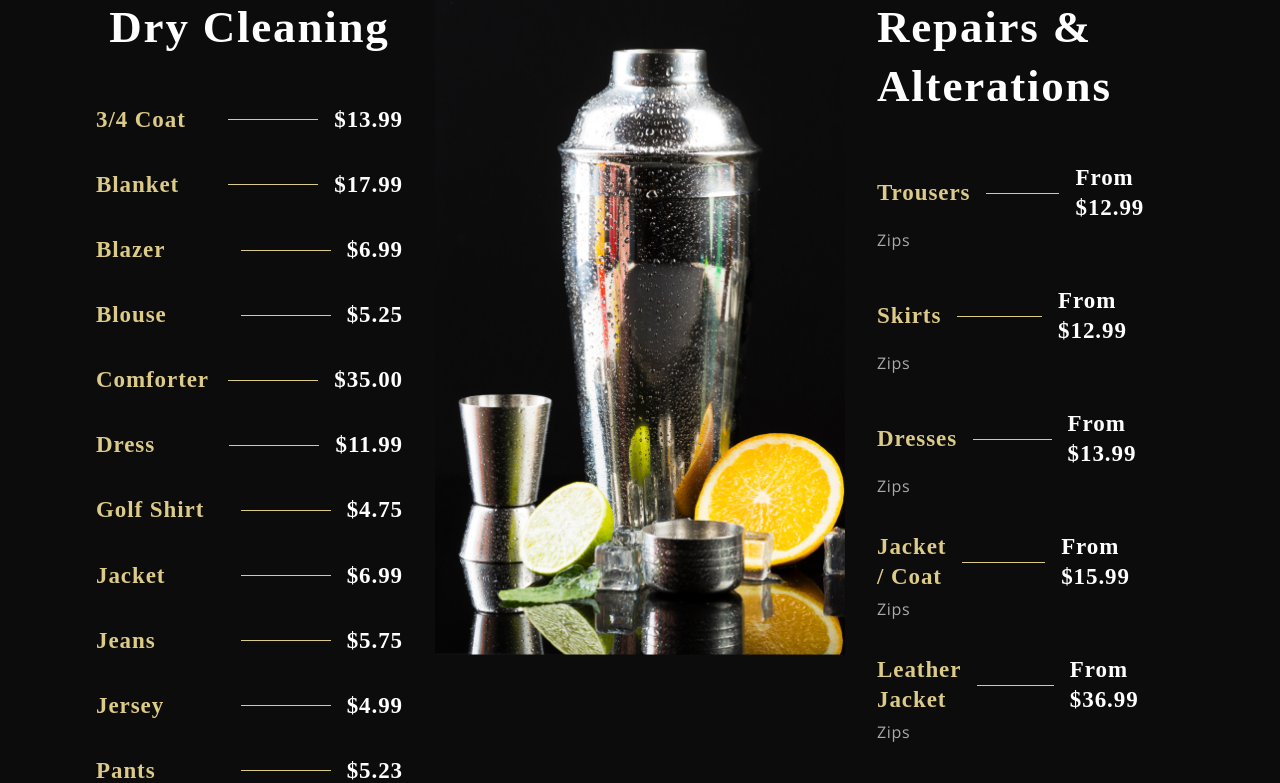
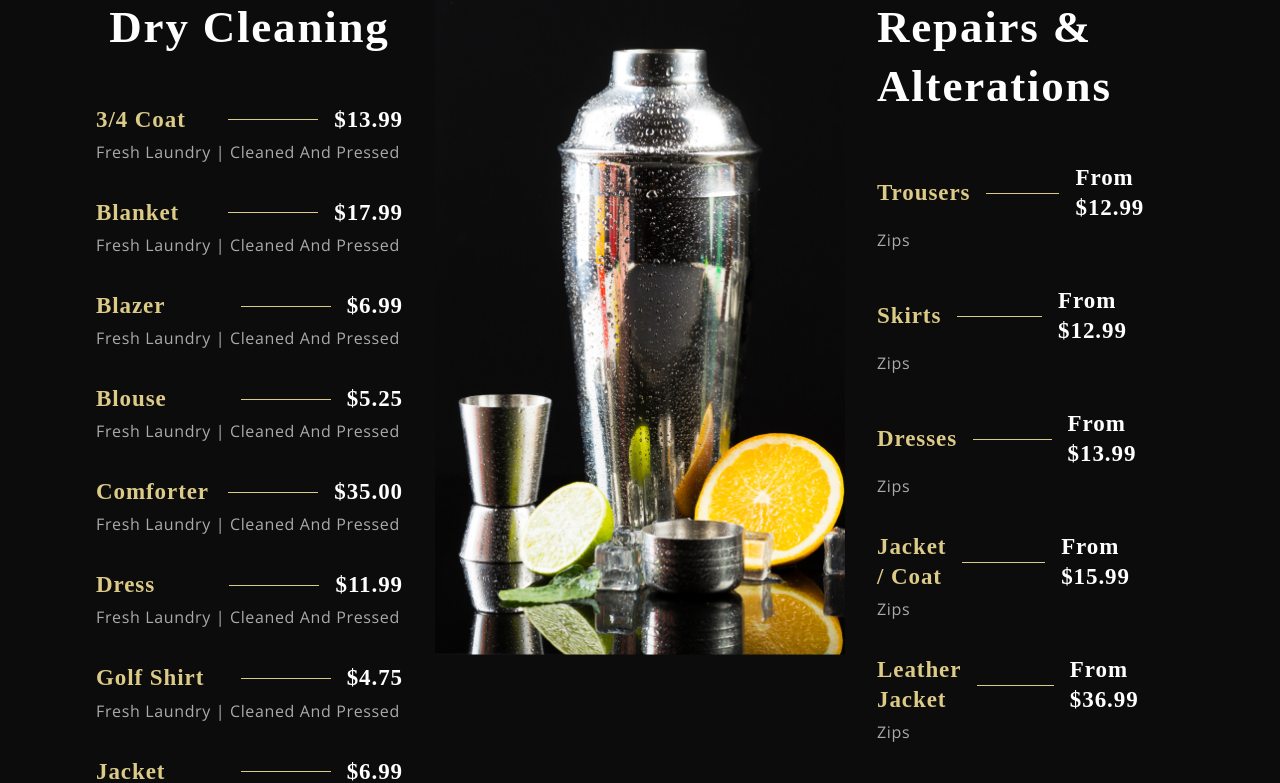
Before and after one commit to seansangpark/pro_cleaners, a React (Create React App) app: page / in a window 1280 px wide. Shown: the part 2140-2923 px from the top of the page. Built offline with nearby package versions, Linux system fonts and the light colour scheme; a web font is replaced by a local one.

Commit message:
additional data modification

```diff
--- a/src/constants/data.js
+++ b/src/constants/data.js
@@ -4,102 +4,102 @@ const dry_cleanings = [
   {
     title: '3/4 Coat',
     price: '$13.99',
-    tags: '',
+    tags: 'Fresh Laundry | Cleaned and Pressed',
   },
   {
     title: 'Blanket',
     price: '$17.99',
-    tags: '',
+    tags: 'Fresh Laundry | Cleaned and Pressed',
   },
   {
     title: 'Blazer',
     price: '$6.99',
-    tags: '',
+    tags: 'Fresh Laundry | Cleaned and Pressed',
   },
   {
     title: 'Blouse',
     price: '$5.25',
-    tags: '',
+    tags: 'Fresh Laundry | Cleaned and Pressed',
   },
   {
     title: 'Comforter',
     price: '$35.00',
-    tags: '',
+    tags: 'Fresh Laundry | Cleaned and Pressed',
   },
   {
     title: 'Dress',
     price: '$11.99',
-    tags: '',
+    tags: 'Fresh Laundry | Cleaned and Pressed',
   },
   {
     title: 'Golf Shirt',
     price: '$4.75',
-    tags: '',
+    tags: 'Fresh Laundry | Cleaned and Pressed',
   },
   {
     title: 'Jacket',
     price: '$6.99',
-    tags: '',
+    tags: 'Fresh Laundry | Cleaned and Pressed',
   },
   {
     title: 'Jeans',
     price: '$5.75',
-    tags: '',
+    tags: 'Fresh Laundry | Cleaned and Pressed',
   },
   {
     title: 'Jersey',
     price: '$4.99',
-    tags: '',
+    tags: 'Fresh Laundry | Cleaned and Pressed',
   },
   {
     title: 'Pants',
     price: '$5.23',
-    tags: '',
+    tags: 'Fresh Laundry | Cleaned and Pressed',
   },
   {
     title: 'Robe',
     price: '$12.99',
-    tags: '',
+    tags: 'Fresh Laundry | Cleaned and Pressed',
   },
   {
     title: 'Shirt',
     price: '$4.25',
-    tags: '',
+    tags: 'Fresh Laundry | Cleaned and Pressed',
   },
   {
     title: 'Shorts',
     price: '$4.75',
-    tags: '',
+    tags: 'Fresh Laundry | Cleaned and Pressed',
   },
   {
     title: 'Skirt',
     price: '$5.75',
-    tags: '',
+    tags: 'Fresh Laundry | Cleaned and Pressed',
   },
   {
     title: 'Suit 2PC',
     price: '$12.99',
-    tags: '',
+    tags: 'Fresh Laundry | Cleaned and Pressed',
   },
   {
     title: 'Suit 3PC',
     price: '$16.50',
-    tags: '',
+    tags: 'Fresh Laundry | Cleaned and Pressed',
   },
   {
     title: 'Sweater',
     price: '$6.00',
-    tags: '',
+    tags: 'Fresh Laundry | Cleaned and Pressed',
   },
   {
     title: 'T-Shirt',
     price: '$4.79',
-    tags: '',
+    tags: 'Fresh Laundry | Cleaned and Pressed',
   },
   {
     title: 'Vest',
     price: '$3.99',
-    tags: '',
+    tags: 'Fresh Laundry | Cleaned and Pressed',
   },
 ];
 
```
